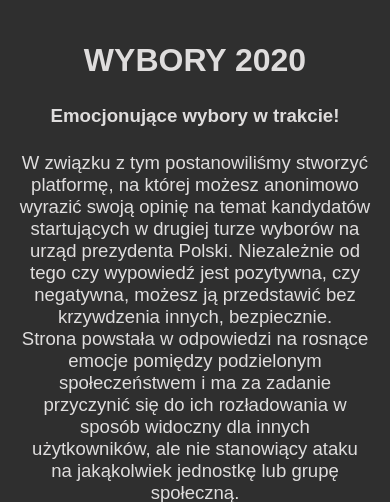
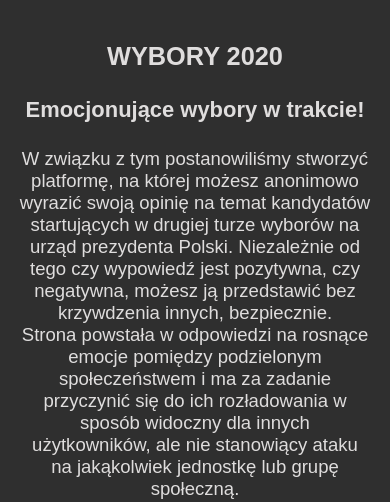
Before and after one commit to Bronsun/igrzyska, a Flask app: page / in a window 390 px wide. Shown: the top 502 px of the page. Run offline with Flask 2, Linux system fonts and the light colour scheme.

Commit message:
font-size

```diff
--- a/igrzyska/static/opinie.css
+++ b/igrzyska/static/opinie.css
@@ -64,6 +64,7 @@ a{
         height:8vh;
         font-size:5vw;
         margin-top: 4vh;
+        font-weight: 500;
     }
     p{
         margin-top: 2vh;
@@ -74,5 +75,11 @@ a{
         font-size: 2vh;
         margin-bottom: 2vh;
     }
+    h1{
+        font-size: 3vh;
+    }
+    h3{
+        font-size: 2.6vh;
+    }
 
 }
--- a/igrzyska/static/style.css
+++ b/igrzyska/static/style.css
@@ -157,4 +157,7 @@ h2{
         font-size:2vh;
         max-width: 98%;
     }
+    h1,h2{
+        font-size: 2.6vh;
+    }
 }
```
